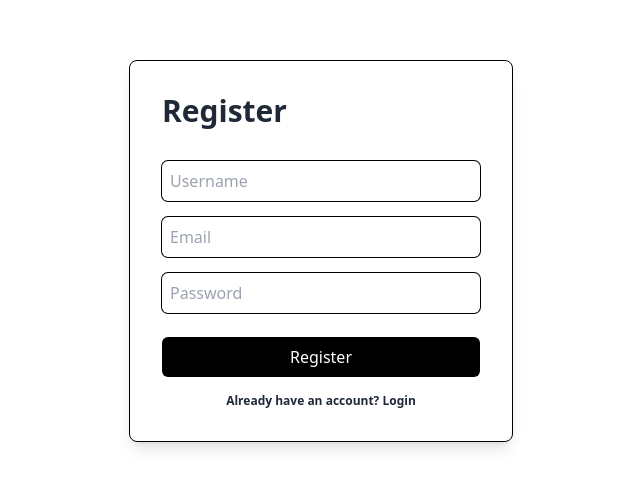
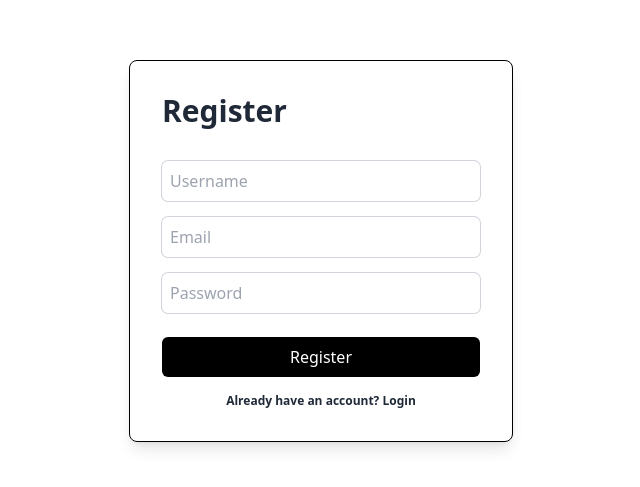
Before and after one commit to Shirloin/frontend-easy-buy, a React (Vite) app: page /register in a window 1280 px wide. Shown: the part 149-636 px from the top of the page, without its empty margins (319-959 px from the left). Built offline with nearby package versions, Linux system fonts and the light colour scheme; no server answers.

Commit message:
fix: register input style

```diff
--- a/src/pages/auth/RegisterPage.tsx
+++ b/src/pages/auth/RegisterPage.tsx
@@ -5,41 +5,68 @@ import toast from "react-hot-toast";
 import { useNavigate } from "react-router-dom";
 
 export default function RegisterPage() {
+  const navigate = useNavigate();
 
-    const navigate = useNavigate()
-
-    const [username, setUsername] = useState("")
-    const [email, setEmail] = useState("")
-    const [password, setPassword] = useState("")
+  const [username, setUsername] = useState("");
+  const [email, setEmail] = useState("");
+  const [password, setPassword] = useState("");
 
   const handleSubmit = async () => {
     try {
-            const res = await AuthService.register(username, email, password)
+      const res = await AuthService.register(username, email, password);
       if (res.status === 200) {
-                toast.success(res.data.message)
-                navigate('/login')
+        toast.success(res.data.message);
+        navigate("/login");
       }
     } catch (error: any) {
       if (error.response) {
-                const msg = error.response.data.message
-                toast.error(msg)
+        const msg = error.response.data.message;
+        toast.error(msg);
       }
     }
-
-    }
+  };
 
   return (
-        <div className="flex w-full min-h-screen">
-            <div className="m-auto w-96 p-8 rounded-lg border border-black shadow-lg">
-                <h1 className="text-3xl font-bold mb-6">Register</h1>
-                <input className="w-full p-2 my-2 ring-1 ring-black rounded-md" onChange={(e: ChangeEvent<HTMLInputElement>) => { setUsername(e.target.value) }} value={username} type="text" placeholder="Username" />
-                <input className="w-full p-2 my-2 ring-1 ring-black rounded-md" onChange={(e: ChangeEvent<HTMLInputElement>) => { setEmail(e.target.value) }} value={email} type="email" placeholder="Email" />
-                <input className="w-full p-2 my-2 ring-1 ring-black rounded-md" onChange={(e: ChangeEvent<HTMLInputElement>) => { setPassword(e.target.value) }} value={password} type="password" placeholder="Password" />
-                <button onClick={handleSubmit} className="w-full p-2 my-4 bg-black text-white rounded-md font-medium">Register</button>
-                <Link className="text-xs font-semibold text-center" to={'/login'}>
+    <div className="flex min-h-screen w-full">
+      <div className="m-auto w-96 rounded-lg border border-black p-8 shadow-lg">
+        <h1 className="mb-6 text-3xl font-bold">Register</h1>
+        <input
+          className="my-2 w-full rounded-md p-2 ring-1 ring-gray-300 focus:ring-primary"
+          onChange={(e: ChangeEvent<HTMLInputElement>) => {
+            setUsername(e.target.value);
+          }}
+          value={username}
+          type="text"
+          placeholder="Username"
+        />
+        <input
+          className="my-2 w-full rounded-md p-2 ring-1 ring-gray-300 focus:ring-primary"
+          onChange={(e: ChangeEvent<HTMLInputElement>) => {
+            setEmail(e.target.value);
+          }}
+          value={email}
+          type="email"
+          placeholder="Email"
+        />
+        <input
+          className="my-2 w-full rounded-md p-2 ring-1 ring-gray-300 focus:ring-primary"
+          onChange={(e: ChangeEvent<HTMLInputElement>) => {
+            setPassword(e.target.value);
+          }}
+          value={password}
+          type="password"
+          placeholder="Password"
+        />
+        <button
+          onClick={handleSubmit}
+          className="my-4 w-full rounded-md bg-black p-2 font-medium text-white"
+        >
+          Register
+        </button>
+        <Link className="text-center text-xs font-semibold" to={"/login"}>
           <p>Already have an account? Login</p>
         </Link>
       </div>
     </div>
-    )
+  );
 }
```
Lines whose indentation alone changed are shown as unchanged.
